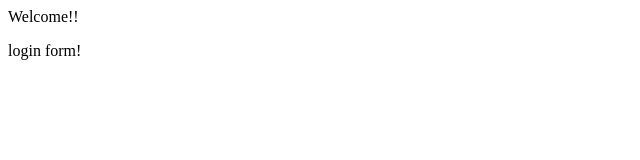
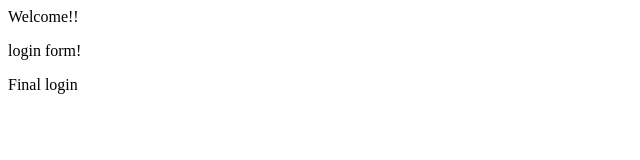
Before and after one commit to Kurtyler/Sample, a plain HTML site: page index.html in a window 1280 px wide. Shown: the full height of the page, 0-640 px from the left. Drawn offline with Linux system fonts and the light colour scheme.

Commit message:
login user

```diff
--- a/index.html
+++ b/index.html
@@ -2,4 +2,5 @@
 <title>Git try</title>
 <p>Welcome!!<p>
     <p>login form!</p>
+    <p>Final login</p>
 </html?
```
